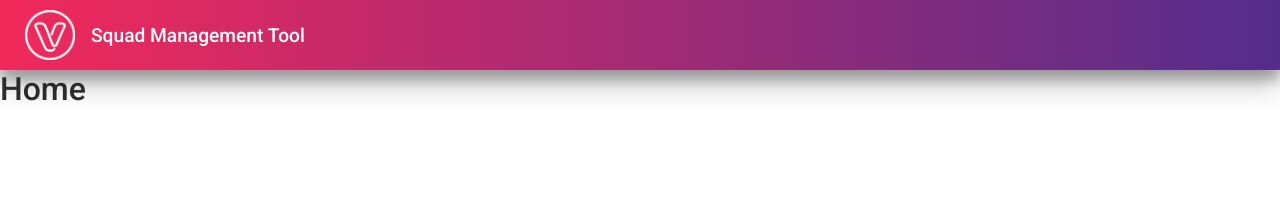
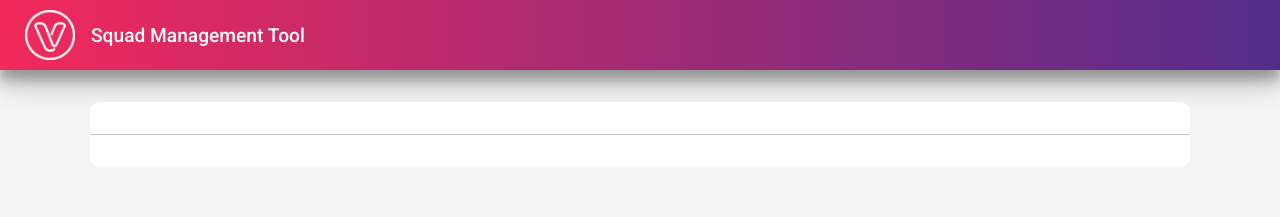
Before and after one commit to dtoloto/squad-management-tool, a React (Create React App) app: page / in a window 1280 px wide. Shown: the top 217 px of the page. Built offline with nearby package versions, Linux system fonts and the light colour scheme.

Commit message:
add: card component

```diff
--- /dev/null
+++ b/src/components/Card/index.tsx
@@ -0,0 +1,19 @@
+import React from 'react';
+
+import { Container, Header, Body } from './styles';
+
+interface IProps {
+  header?: string | React.ReactNode;
+  body?: string | React.ReactNode;
+}
+
+const Card: React.FC<IProps> = ({ header, body }) => {
+  return (
+    <Container>
+      <Header>{header}</Header>
+      <Body>{body}</Body>
+    </Container>
+  );
+};
+
+export default Card;
--- /dev/null
+++ b/src/components/Card/styles.tsx
@@ -0,0 +1,16 @@
+import styled from 'styled-components';
+
+export const Container = styled.div`
+  width: 100%;
+  background: #fff;
+  border-radius: ${({ theme }) => theme.borderRadius};
+`;
+
+export const Header = styled.div`
+  padding: 1rem;
+  border-bottom: 1px solid ${({ theme }) => theme.colors.light};
+`;
+
+export const Body = styled.div`
+  padding: 1rem;
+`;
--- a/src/components/Navbar/styles.tsx
+++ b/src/components/Navbar/styles.tsx
@@ -4,6 +4,7 @@ export const Container = styled.header`
   width: 100%;
   padding: 10px 25px;
   height: 70px;
+  margin-bottom: 2rem;
   background: linear-gradient(
     to right,
     ${({ theme }) => theme.colors.secondary},
--- a/src/pages/Home/index.tsx
+++ b/src/pages/Home/index.tsx
@@ -1,7 +1,12 @@
 import React from 'react';
+import Card from '../../components/Card';
 
 const Home: React.FC = () => {
-  return <h1>Home</h1>;
+  return (
+    <div className="container">
+      <Card>Home</Card>
+    </div>
+  );
 };
 
 export default Home;
--- a/src/styles/index.tsx
+++ b/src/styles/index.tsx
@@ -10,6 +10,10 @@ export default createGlobalStyle`
     -webkit-font-smoothing: antialiased;
     font-family: 'Roboto', sans-serif;
     transition: .2s;
+  }
+
+  body{
+    background: ${theme.colors.extraLight};
   }
 
   a{
@@ -42,4 +46,10 @@ export default createGlobalStyle`
     font-size: 16px;
     font-size: 1rem;
   }
+
+  .container{
+    width: 100%;
+    max-width: 1100px;
+    margin: 0 auto;
+  }
 `;
--- a/src/styles/theme.ts
+++ b/src/styles/theme.ts
@@ -5,6 +5,7 @@ const theme = {
     dark: '#2b2b2b',
     mediumLight: '#a6a5a5',
     light: '#c5c5c5',
+    extraLight: '#f5f5f5',
   },
   borderRadius: '10px',
   boxShadow: '0 14px 28px rgba(0,0,0,0.25), 0 10px 10px rgba(0,0,0,0.22);',
```
